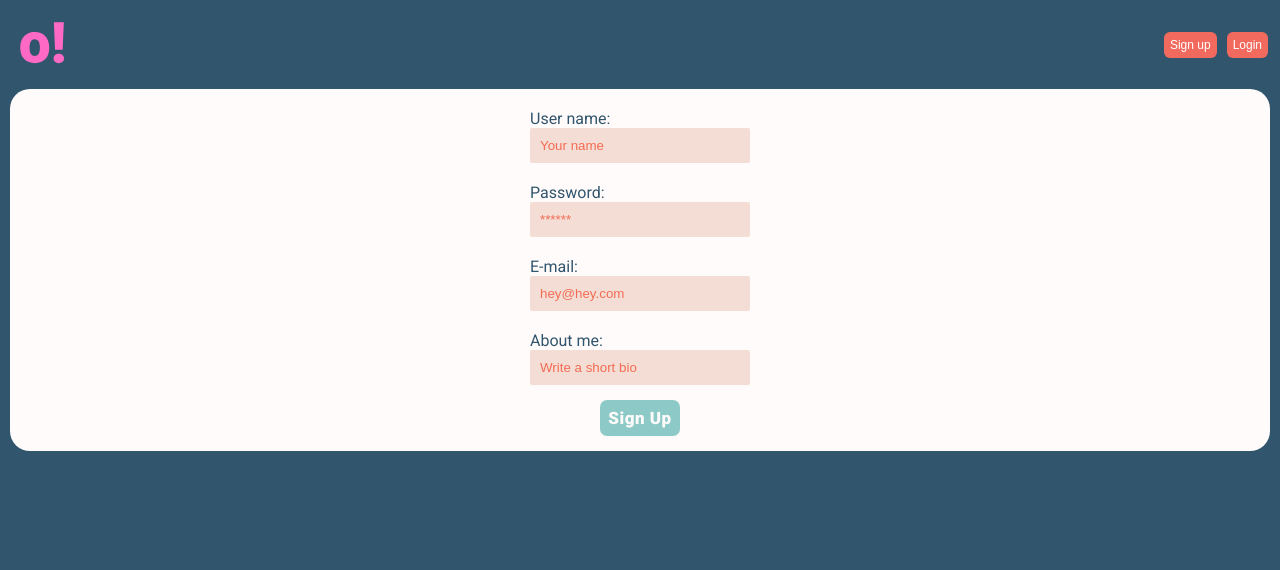
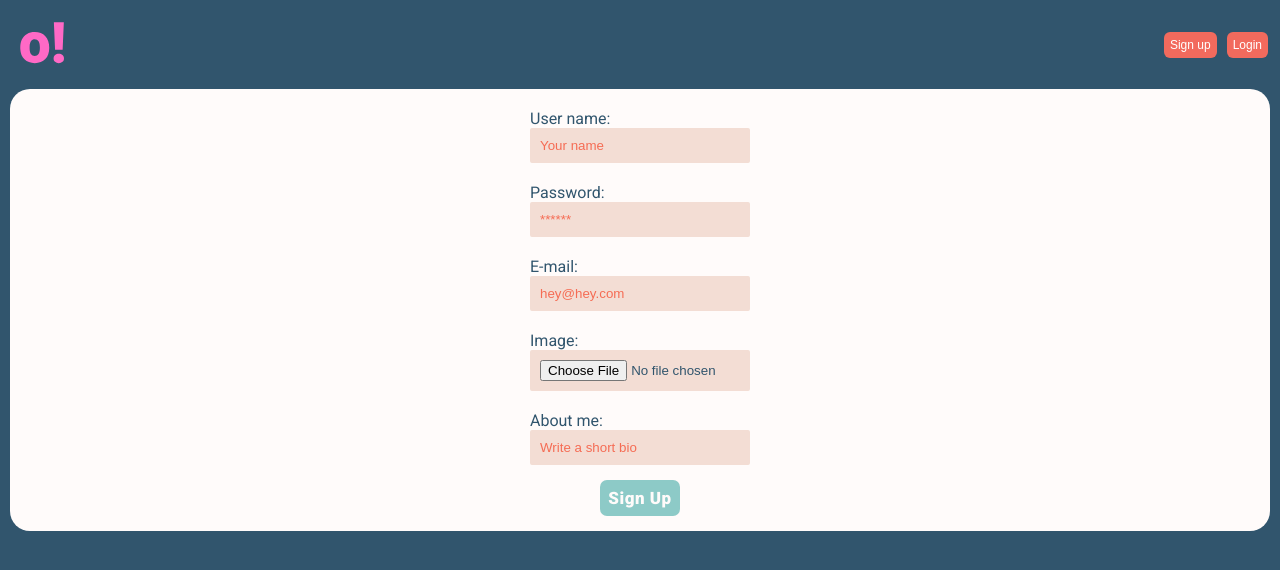
Before and after one commit to Ragtulf/FoodApp-frontend, a React (Create React App) app: page /signup in a window 1280 px wide. Shown: the top 570 px of the page. Built offline with nearby package versions, Linux system fonts and the light colour scheme.

Commit message:
Trying to add profile pic to signup form

```diff
--- a/src/App.js
+++ b/src/App.js
@@ -10,7 +10,7 @@ import { CreateNew } from './pages/CreateNew'
 import { Header } from './components/Header/Header'
 import { SignupForm } from './pages/SignupForm'
 import { LoginForm } from './pages/LoginUser'
-import { UserHeader } from './components/Header/UserHeader'
+import { ProfileView } from './pages/ProfileView'
 
 const reducer = combineReducers({
   recipe: recipe.reducer,
@@ -47,7 +47,7 @@ export const App = () => {
           </Route>
 
           <Route path="/profile" exact>
-            <UserHeader />
+            <ProfileView />
           </Route>
 
         </Switch>
--- a/src/components/Header/UserHeader.js
+++ b/src/components/Header/UserHeader.js
@@ -3,7 +3,6 @@ import { useSelector } from 'react-redux'
 import { Link } from 'react-router-dom'
 import styled from 'styled-components/macro'
 import { ShareButton } from '../Button/ShareButton'
-
 
 export const UserHeader = () => {
   const [user, setUser] = useState(null)
@@ -21,7 +20,7 @@ export const UserHeader = () => {
   }, [id])
 
   return (
-    <TopCardContainer>
+    <FlexContainer>
       <CardHeading>
         <Avatar src="/Avatars/Asset1.svg" alt="avatar" />
         <UserInfo>
@@ -32,17 +31,14 @@ export const UserHeader = () => {
       <StyledLink to='/post'>
         <ShareButton buttonName="Start sharing" />
       </StyledLink>
-    </TopCardContainer>
+    </FlexContainer>
   )
 }
 
-const TopCardContainer = styled.div`
+const FlexContainer = styled.div`
   display: flex;
   flex-direction: column;
-  background-color: #fffbfa;
   max-width: 100%;
-  margin: 0px 10px;
-  border-radius: 20px;
 `
 
 const Avatar = styled.img`
--- /dev/null
+++ b/src/pages/ProfileView.js
@@ -0,0 +1,31 @@
+import React, { useEffect } from 'react'
+import { useSelector } from 'react-redux'
+import { useHistory } from 'react-router-dom'
+import styled from 'styled-components/macro'
+import { UserHeader } from '../components/Header/UserHeader'
+
+export const ProfileView = () => {
+  const history = useHistory()
+  const accessToken = useSelector((store) => store.user.accessToken)
+
+  useEffect(() => {
+    if (!accessToken) {
+      history.push('/')
+    }
+  })
+
+  return (
+    <UserContainer>
+      <UserHeader />
+    </UserContainer>
+  )
+}
+
+const UserContainer = styled.div`
+  display: flex;
+  flex-direction: column;
+  background-color: #fffbfa;
+  max-width: 100%;
+  margin: 0px 10px;
+  border-radius: 20px;
+`
--- a/src/pages/SignupForm.js
+++ b/src/pages/SignupForm.js
@@ -1,4 +1,4 @@
-import React, { useState } from 'react'
+import React, { useState, useRef } from 'react'
 import { useHistory } from 'react-router-dom'
 import styled from 'styled-components/macro'
 import { ShareButton } from '../components/Button/ShareButton'
@@ -14,6 +14,8 @@ export const SignupForm = () => {
   const [password, setPassword] = useState('')
   const [shortBio, setShortBio] = useState('')
   const history = useHistory()
+  const fileInput = useRef()
+
   // AVATARTEST
   // const avatarsArray = [avatars01]
 
@@ -24,7 +26,7 @@ export const SignupForm = () => {
   const handleSignup = (event) => {
     event.preventDefault()
 
-    setAvatar(avatars01)
+    // setAvatar(avatars01)
 
     // const pickAvatar = () => {
     //   const image = randomSelector(avatarsArray)
@@ -41,15 +43,29 @@ export const SignupForm = () => {
         if (!res.ok) {
           console.log('Error on fetch')
         } else {
+          console.log(res.json)
           return res.json()
         }
       })
-      .then(() => {
-        setUserName('')
-        setEmail('')
-        setPassword('')
-        history.push('/login')
+      .then(({ _id }) => {
+        const formData = new FormData()
+        formData.append('image', fileInput.current.files[0])
+        fetch(`https://grymt-food-app.herokuapp.com/login/user/${_id}/image`, {
+          method: 'POST',
+          body: formData
+        })
+          .then((res) => res.json())
+          .then((json) => {
+            console.log('JSON:', json)
+            // history.push('/login')
+          })
       })
+      // .then(() => {
+      //   setUserName('')
+      //   setEmail('')
+      //   setPassword('')
+      //   history.push('/login')
+      // })
       .catch((err) => console.log('errors', err))
   }
 
@@ -83,6 +99,14 @@ export const SignupForm = () => {
           onChange={(event) => setEmail(event.target.value)}
           value={email}
           placeholder="hey@hey.com" />
+      </SignupLabel>
+
+      <SignupLabel>
+        Image:
+        <InputField
+          type="file"
+          ref={fileInput}
+          placeholder="Profile pic" />
       </SignupLabel>
 
       <SignupLabel>
```
